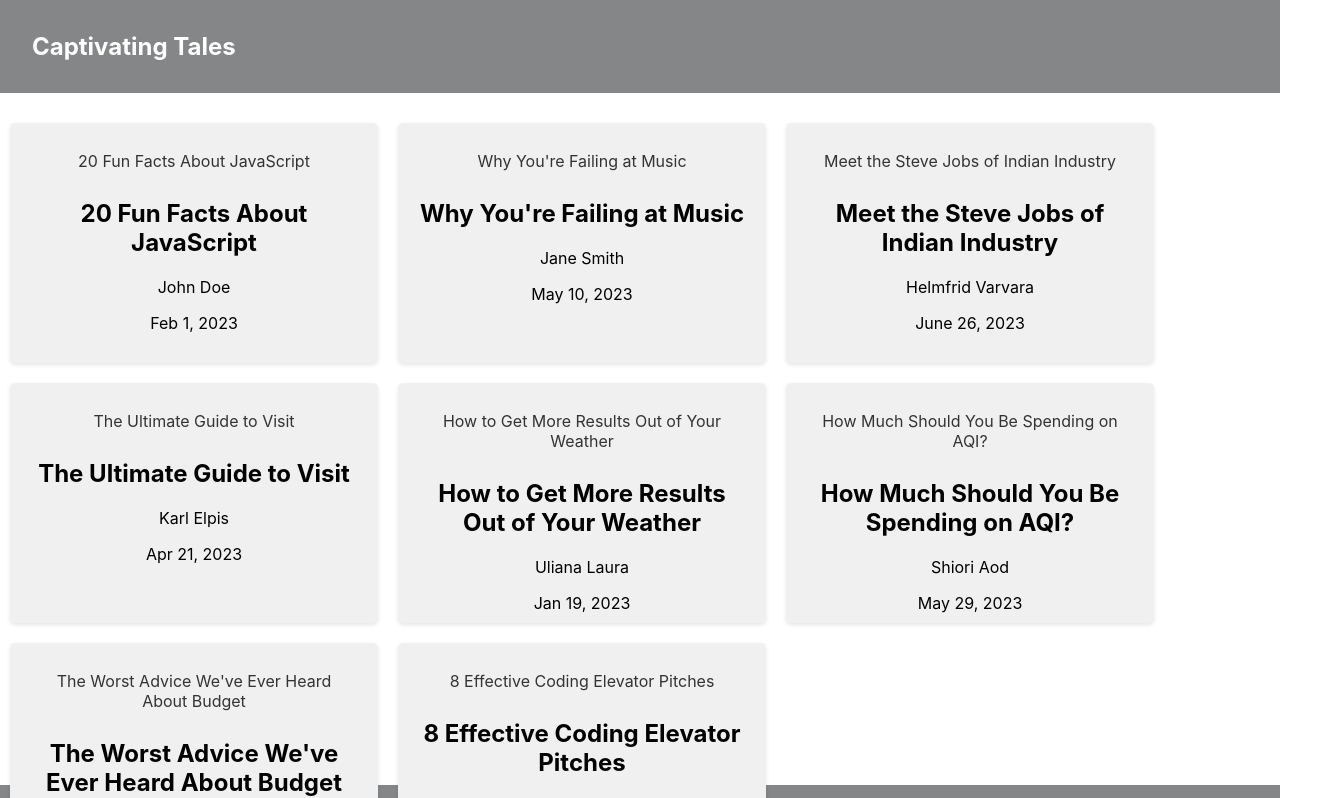
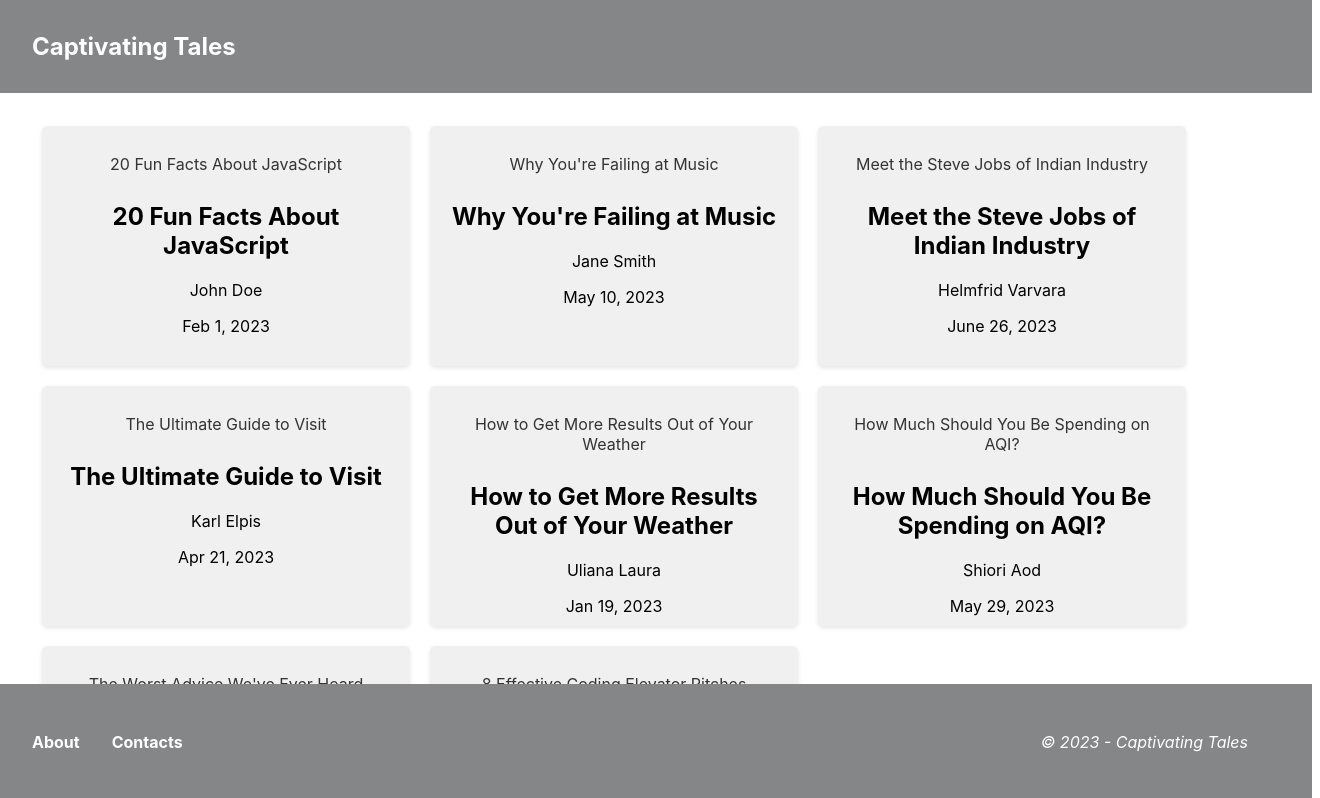
Before and after one commit to supjain/captivating-tales, a React (Create React App) app: page / in a window 1280 px wide. Shown: the top 798 px of the page, 1320 px wide, since content can reach past the window. Built offline with nearby package versions, Linux system fonts and the light colour scheme.

Commit message:
fixed header and footer layout and added folder for api integrations

```diff
--- a/src/components/Footer/Footer.css
+++ b/src/components/Footer/Footer.css
@@ -5,6 +5,9 @@
     align-items: center;
     background-color: var(--grey);
     padding:2rem 0 2rem 2rem;
+    position: fixed;
+    width: 100%;
+    bottom: 0;
 }
 
 .footer-left{
@@ -12,7 +15,7 @@
     gap:2rem
 }
 .footer-right{
-    padding-right: 2rem;
+    padding-right: 4rem;
 }
 .contact-link{
     text-decoration: none;
--- a/src/components/Header/Header.css
+++ b/src/components/Header/Header.css
@@ -3,6 +3,9 @@
     display: flex;
     background-color: var(--grey);
     padding:2rem 0 2rem 2rem;
+    position: fixed;
+    top: 0;
+    width: 100%;
 }
 
 .home-link{
--- a/src/components/Pagination/BasicPagination.css
+++ b/src/components/Pagination/BasicPagination.css
@@ -4,7 +4,6 @@
   justify-content: center;
   margin-top: 1.25rem;
   align-items: center;
-  bottom: 0;
   width: 100%;
 }
 
--- a/src/pages/HomePage/HomePage.css
+++ b/src/pages/HomePage/HomePage.css
@@ -1,4 +1,9 @@
 .home-page {
-  text-align: center;
-  height: 84vh;
+  overflow-x: hidden;
+  top: 6rem;
+  position: fixed;
+  padding: 0 2rem;
+  display: flex;
+  align-items: center;
+  justify-content: center;
 }
--- /dev/null
+++ b/src/utils/apis/api.js
@@ -0,0 +1,2 @@
+//To have all the api calls segregated
+//Please add your api calls here
```
